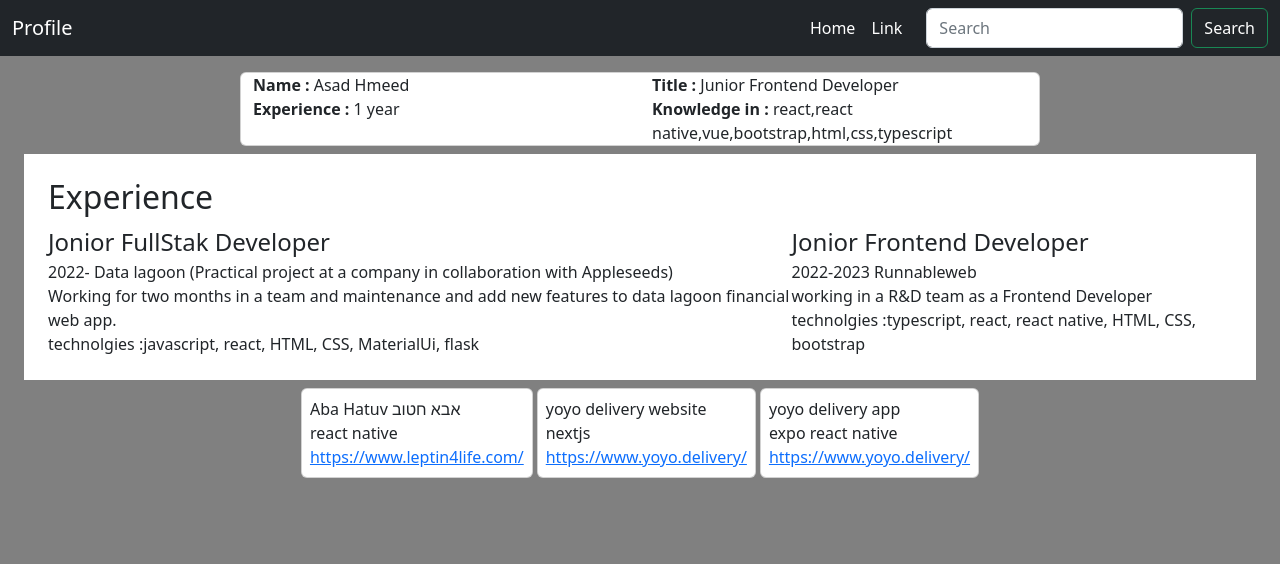
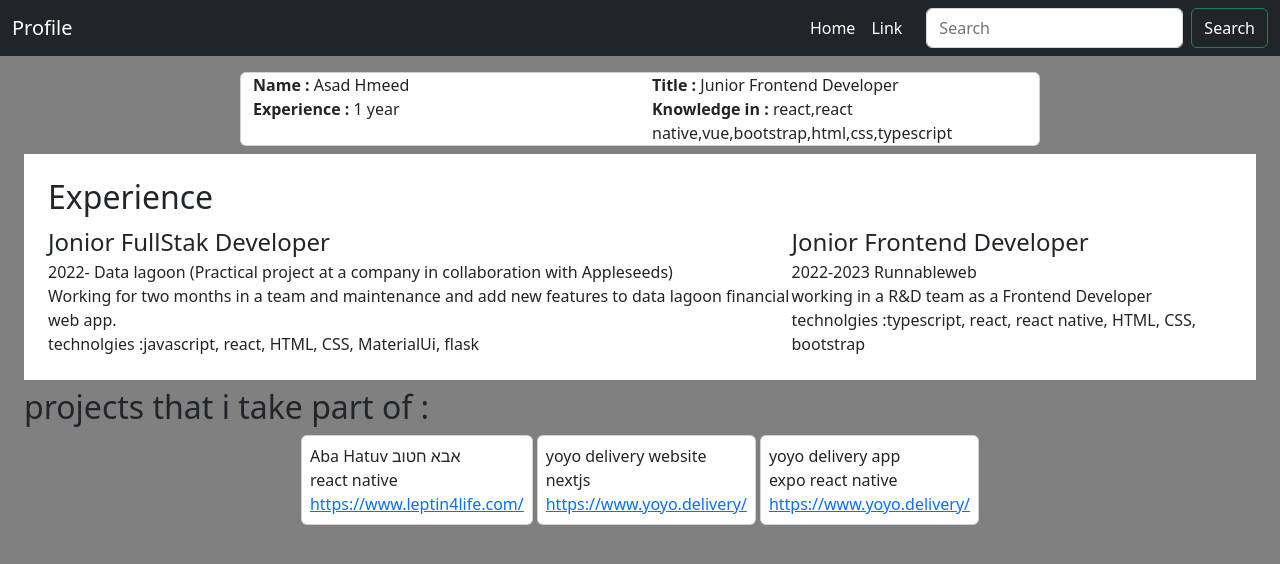
Before and after one commit to asadhmeed2/asadNx, a React (Vite) app in the folder packages/new-react-app/: page /Home in a window 1280 px wide. Shown: the top 564 px of the page. Built offline with nearby package versions, Linux system fonts and the light colour scheme.

Commit message:
add a title to projects list and add some styles

```diff
--- a/packages/new-react-app/src/modules/components/ExpCardList/ExpCardList.tsx
+++ b/packages/new-react-app/src/modules/components/ExpCardList/ExpCardList.tsx
@@ -11,7 +11,7 @@ export const ExpCardList = () => {
   return (
     <div  className='bg-white p-4'>
         <h2>Experience</h2>
-        <div className='mt-1 d-flex'>
+        <div className='mt-1 d-flex '>
        {demoData.map(item =>{
            return <div >
             <div className="fs-4">
--- a/packages/new-react-app/src/modules/components/ProjectsCardList/ProjectsCardList.module.scss
+++ b/packages/new-react-app/src/modules/components/ProjectsCardList/ProjectsCardList.module.scss
@@ -1,6 +1,7 @@
 .list{
     -ms-overflow-style: none;  /* IE and Edge */
     scrollbar-width: none;  /* Firefox */
+    flex-wrap: wrap;
 }
 
 .list::-webkit-scrollbar {
--- a/packages/new-react-app/src/modules/components/ProjectsCardList/ProjectsCardList.tsx
+++ b/packages/new-react-app/src/modules/components/ProjectsCardList/ProjectsCardList.tsx
@@ -12,6 +12,8 @@ const demodata = [{id:'1', title:'Aba Hatuv  אבא חטוב', description:'', f
 
 export const ProjectsCardList = () => {
   return (
+    <>
+      <h2>projects that i take part of :</h2>
     <div className={cn('d-flex ps-1 justify-content-center',styles.list)}>
     {
       demodata.map((item)=>{
@@ -33,5 +35,6 @@ export const ProjectsCardList = () => {
       })
     }
     </div>
+    </>
   )
 }
```
